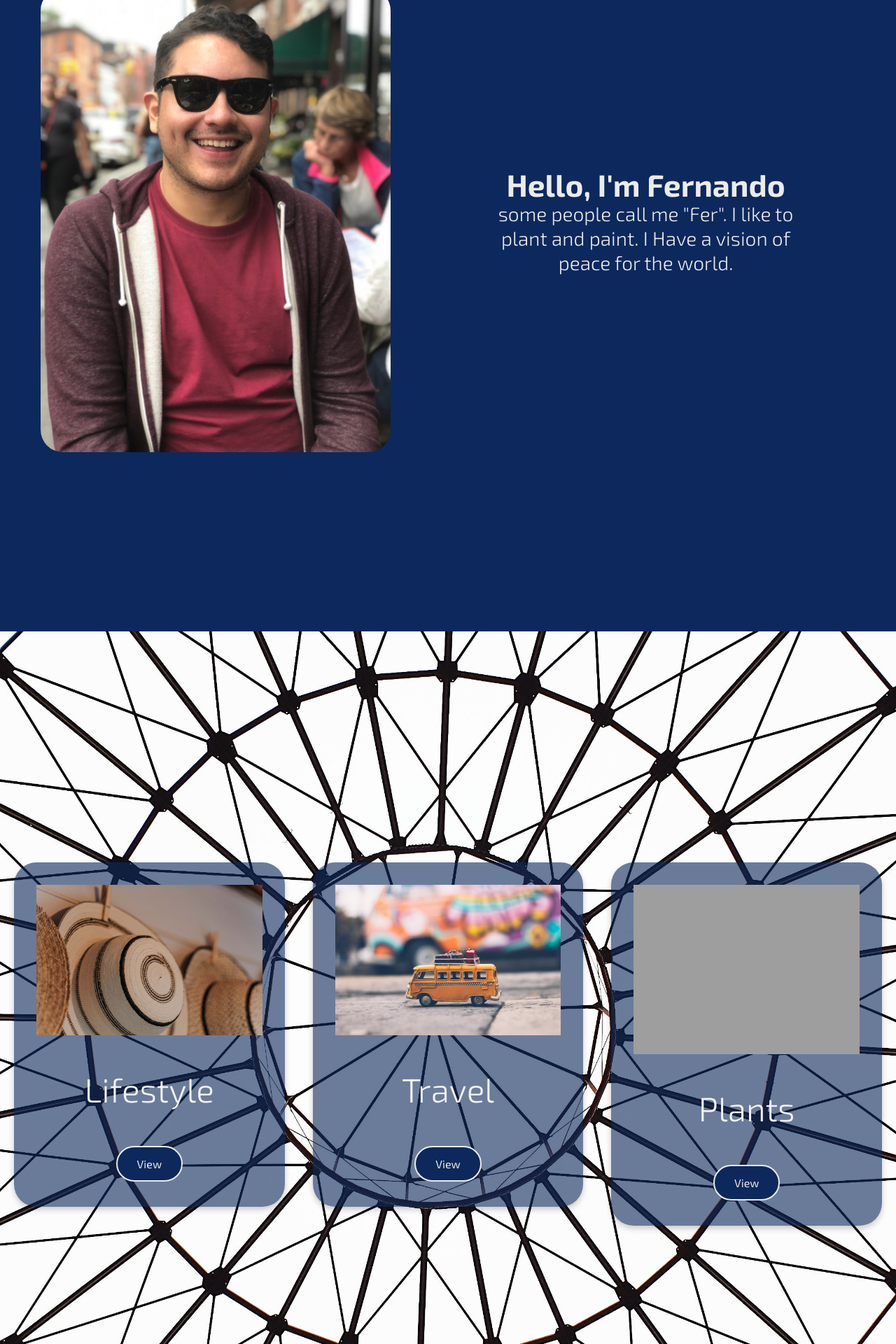
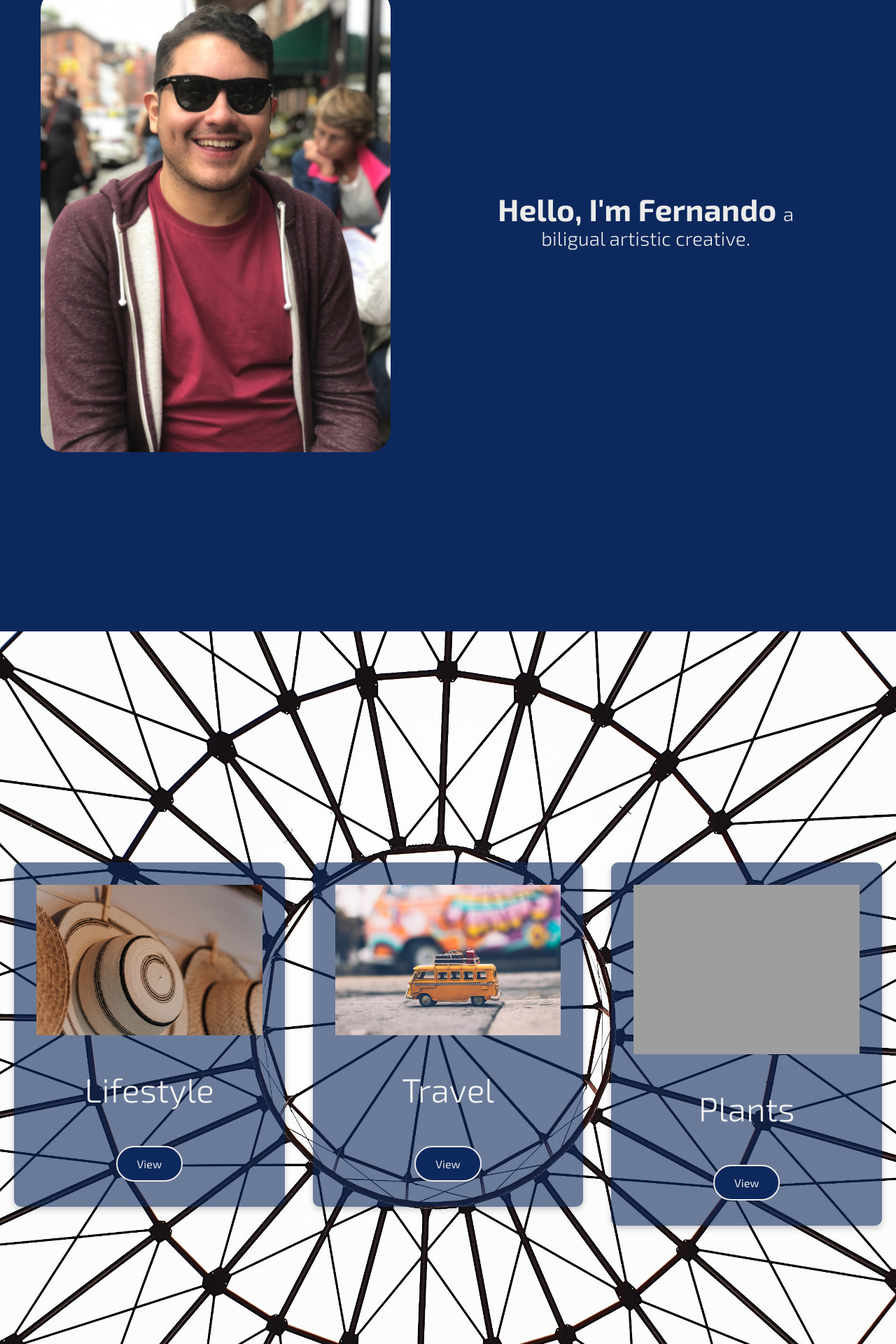
Before and after one commit to rsoria21/FernandoGamino, a PHP site: page / in a window 1280 px wide. Shown: the part 1238-3158 px from the top of the page at 70% size. Run offline with PHP 8.4, Linux system fonts and the light colour scheme; some libraries are stand-ins or nearby versions; grey boxes are pictures that could not be loaded.

Commit message:
updated about section

```diff
--- a/index.html
+++ b/index.html
@@ -44,9 +44,8 @@
 
         <div class="about-column-text">
           <p class="about-text">
-            <span class="big-about-text">Hello, I'm Fernando </span> some people
-            call me "Fer". I like to plant and paint. I Have a vision of peace
-            for the world.
+            <span class="big-about-text">Hello, I'm Fernando </span> a biligual
+            artistic creative.
           </p>
         </div>
       </div>
--- a/styles.css
+++ b/styles.css
@@ -90,6 +90,11 @@ body {
   to {
     top: 0;
     opacity: 1;
+  }
+}
+@media screen and (max-width: 800px) {
+  #header-section {
+    padding: 10rem 0;
   }
 }
 /* HEADER END */
@@ -281,7 +286,7 @@ body {
 .card {
   box-shadow: 0 4px 8px 0 rgba(0, 0, 0, 0.2);
   padding: 2rem;
-  border-radius: 2rem;
+  border-radius: 10px;
   text-align: center;
   background-color: rgba(13, 41, 92, 0.603);
 }
@@ -348,12 +353,12 @@ footer {
   text-decoration: none;
   text-align: center;
   font-size: 0.75rem;
-  color: rgb(23, 53, 107);
+  color: rgb(42, 71, 126);
   margin-bottom: 5px;
 }
 
 footer a {
   text-decoration: none;
-  color: rgb(23, 53, 107);
+  color: rgb(42, 71, 126);
 }
 /* Footer End */
```
